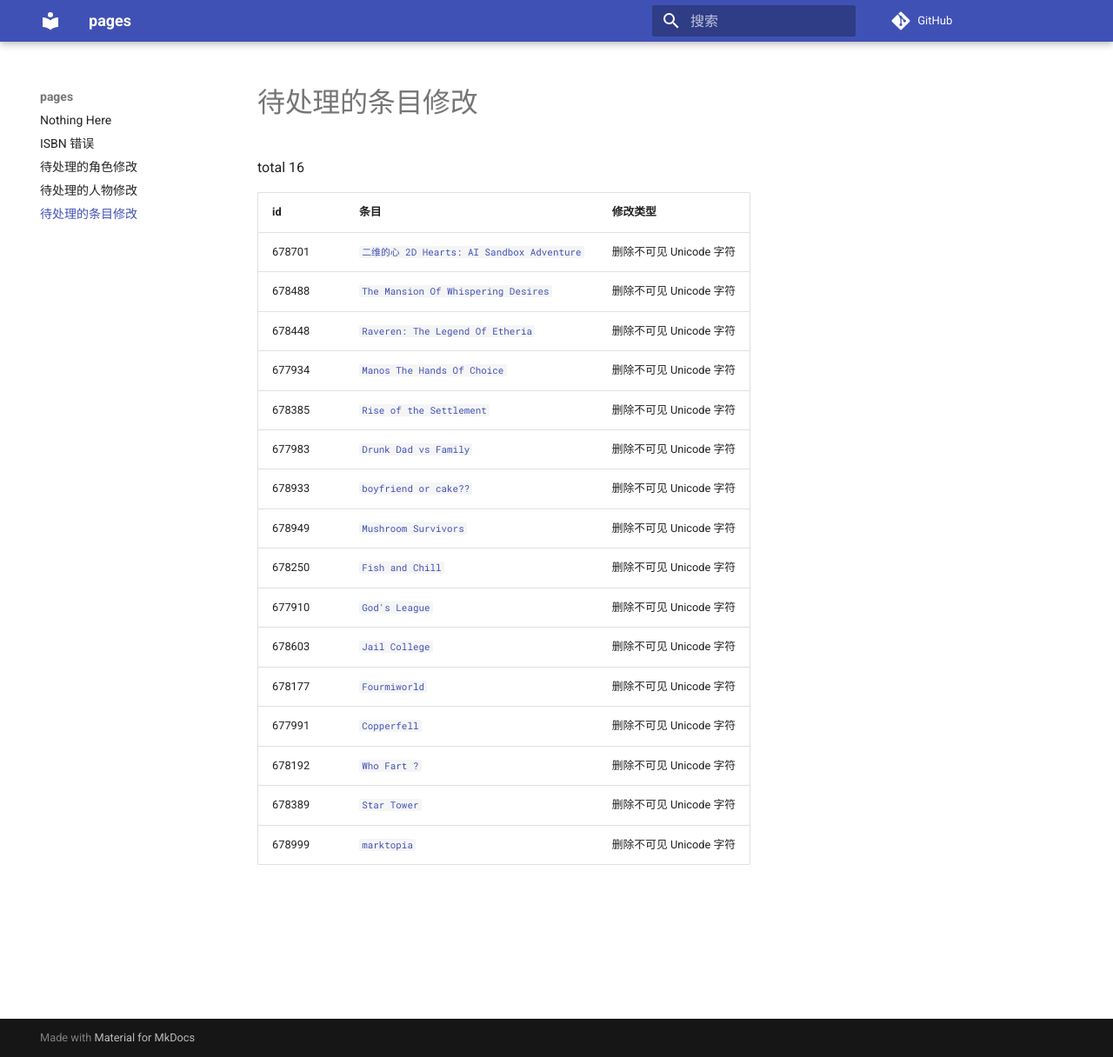
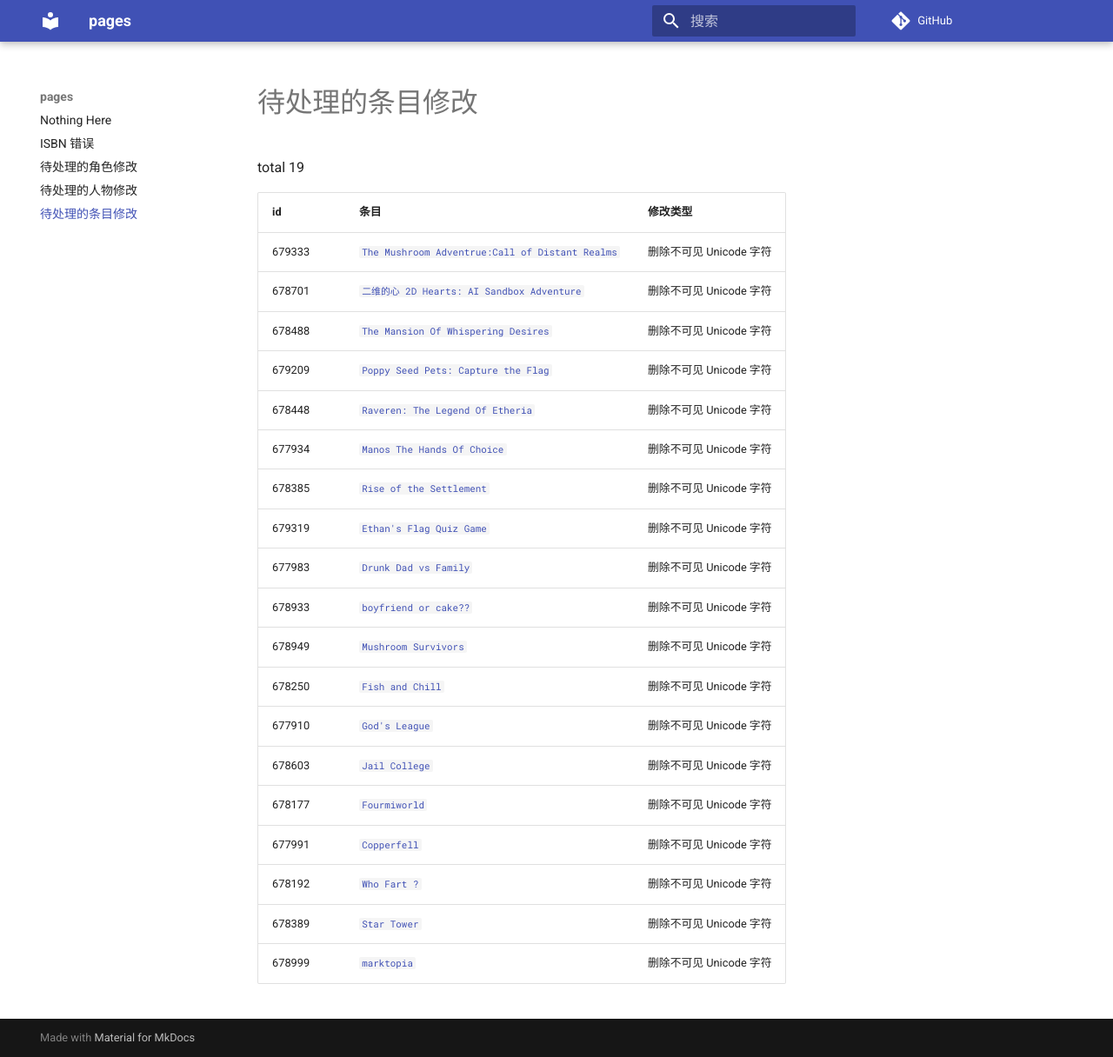
Before and after one commit to trim21/bangumi-pages, an MkDocs documentation site: the page built from docs/pending-subject-changes.md, in a window 1280 px wide and 1216 px high. Shown: the whole window at 87% size. Built offline with MkDocs 1.6.1 and Material for MkDocs 9.7.7, drawn with Linux system fonts in a browser that asks for light colours; comment, search, counter and statistics services are not loaded.

Commit message:
update pending-changes.md

```diff
--- a/docs/pending-subject-changes.md
+++ b/docs/pending-subject-changes.md
@@ -1,14 +1,17 @@
 # 待处理的条目修改
 
-total 16
+total 19
 
 | id | 条目 | 修改类型 |
 | --- | --- | --- |
+| 679333 | [`The Mushroom Adventrue:Call of Distant Realms`](https://bgm.tv/subject/679333) | 删除不可见 Unicode 字符 |
 | 678701 | [`二维的心 2D Hearts: AI Sandbox Adventure`](https://bgm.tv/subject/678701) | 删除不可见 Unicode 字符 |
 | 678488 | [`The Mansion Of Whispering Desires`](https://bgm.tv/subject/678488) | 删除不可见 Unicode 字符 |
+| 679209 | [`Poppy Seed Pets: Capture the Flag`](https://bgm.tv/subject/679209) | 删除不可见 Unicode 字符 |
 | 678448 | [`Raveren: The Legend Of Etheria`](https://bgm.tv/subject/678448) | 删除不可见 Unicode 字符 |
 | 677934 | [`Manos The Hands Of Choice`](https://bgm.tv/subject/677934) | 删除不可见 Unicode 字符 |
 | 678385 | [`Rise of the Settlement`](https://bgm.tv/subject/678385) | 删除不可见 Unicode 字符 |
+| 679319 | [`Ethan's Flag Quiz Game`](https://bgm.tv/subject/679319) | 删除不可见 Unicode 字符 |
 | 677983 | [`Drunk Dad vs Family`](https://bgm.tv/subject/677983) | 删除不可见 Unicode 字符 |
 | 678933 | [`boyfriend or cake??`](https://bgm.tv/subject/678933) | 删除不可见 Unicode 字符 |
 | 678949 | [`Mushroom Survivors`](https://bgm.tv/subject/678949) | 删除不可见 Unicode 字符 |
```
